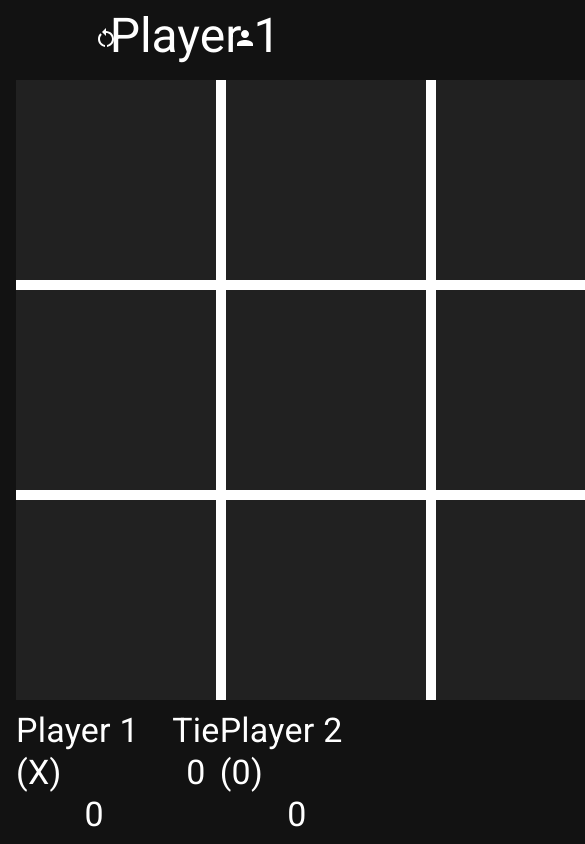
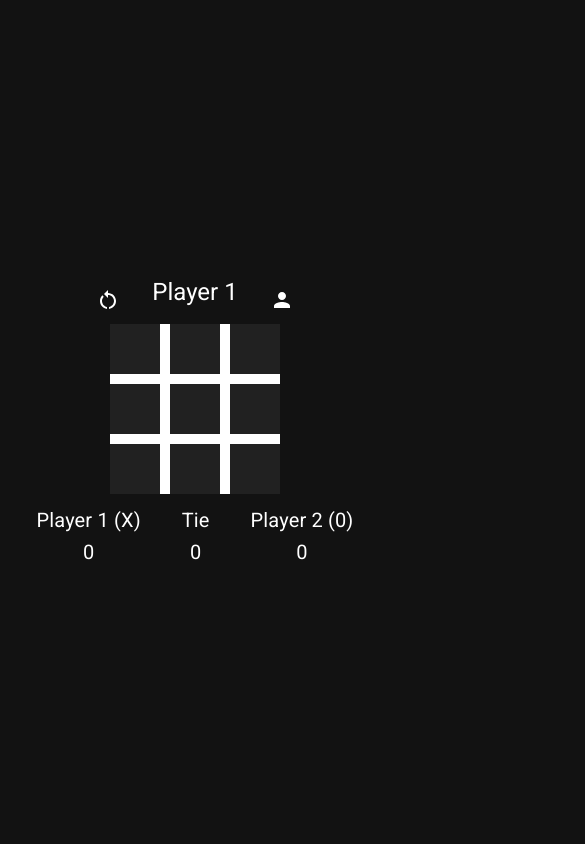
Before and after one commit to Lagicrus/TicTacToe, a React (Create React App) app in the folder tictactoe/: page / in a window 390 px wide. Shown: the top 844 px of the page, 585 px wide, since content can reach past the window. Built offline with nearby package versions, Linux system fonts and the light colour scheme.

Commit message:
Improve Mobile compatability

```diff
--- a/tictactoe/src/modules/cell.js
+++ b/tictactoe/src/modules/cell.js
@@ -1,19 +1,17 @@
 import React from "react";
-import {Box} from "@mui/material";
+import {Box, useMediaQuery} from "@mui/material";
 import {styled} from "@mui/material/styles";
 import PropTypes from "prop-types";
 import CircleOutlinedIcon from "@mui/icons-material/CircleOutlined";
 import CloseIcon from "@mui/icons-material/Close";
 import styles from "./cell.module.css";
+import clsx from "clsx";
 
-const {icon} = styles;
+const {icon, mdCell, smCell, xsmCell} = styles;
 
 const ColouredBox = styled(Box)(({theme}) => ({
-  height: "200px",
   backgroundColor: theme.palette.grey["900"],
-  width: "200px",
-  position: "relative",
-  fontSize: 96
+  position: "relative"
 }));
 
 function Cell({handlePlayClick, row, column, items}) {
@@ -23,10 +21,14 @@ function Cell({handlePlayClick, row, column, items}) {
 
   const currentCell = items[row][column];
 
+  const md = useMediaQuery((theme) => theme.breakpoints.up("md"));
+  const sm = useMediaQuery((theme) => theme.breakpoints.only("sm"));
+  const xsm = useMediaQuery((theme) => theme.breakpoints.only("xs"));
 
   return (
     <ColouredBox
       onClick={onClick}
+      className={clsx(md && mdCell, sm && smCell, xsm && xsmCell)}
     >
       {currentCell === 1 && <CloseIcon className={icon} fontSize="inherit"/>}
       {currentCell === 2 && <CircleOutlinedIcon className={icon} fontSize="inherit"/>}
--- a/tictactoe/src/modules/cell.module.css
+++ b/tictactoe/src/modules/cell.module.css
@@ -4,3 +4,21 @@
   left: 50%;
   transform: translate(-50%, -50%);
 }
+
+.mdCell {
+  height: 200px;
+  width: 200px;
+  font-size: 96px;
+}
+
+.smCell {
+  height: 100px;
+  width: 100px;
+  font-size: 48px;
+}
+
+.xsmCell {
+  height: 50px;
+  width: 50px;
+  font-size: 24px;
+}
--- a/tictactoe/src/modules/player.js
+++ b/tictactoe/src/modules/player.js
@@ -1,20 +1,22 @@
 import React from "react";
-import {Typography} from "@mui/material";
+import {Typography, useMediaQuery} from "@mui/material";
 import PropTypes from "prop-types";
 
 function Player({name, score, number, tie}) {
+  const md = useMediaQuery((theme) => theme.breakpoints.up("md"));
+
   if (tie) {
     return (
       <div>
-        <Typography variant="h4">Tie</Typography>
-        <Typography variant="h4" textAlign="center">{score}</Typography>
+        <Typography variant={md ? "h4" : "h6"}>Tie</Typography>
+        <Typography variant={md ? "h4" : "h6"} textAlign="center">{score}</Typography>
       </div>
     );
   }
   return (
     <div>
-      <Typography variant="h4">Player {number} ({name})</Typography>
-      <Typography variant="h4" textAlign="center">{score}</Typography>
+      <Typography variant={md ? "h4" : "h6"}>Player {number} ({name})</Typography>
+      <Typography variant={md ? "h4" : "h6"} textAlign="center">{score}</Typography>
     </div>
   );
 }
--- a/tictactoe/src/modules/titleBar.js
+++ b/tictactoe/src/modules/titleBar.js
@@ -1,45 +1,46 @@
 import React from "react";
-import {Box, IconButton, Tooltip, Typography} from "@mui/material";
+import {Grid, IconButton, Tooltip, Typography, useMediaQuery} from "@mui/material";
 import PropTypes from "prop-types";
 import PeopleIcon from "@mui/icons-material/People";
 import PersonIcon from "@mui/icons-material/Person";
 import RestartAltIcon from "@mui/icons-material/RestartAlt";
+import styles from "./titleBar.module.css";
 import {styled} from "@mui/material/styles";
 
-const StyledIconButtonRight = styled(IconButton)({
-  position: "absolute",
-  top: 0,
-  right: "25%",
-  transform: "translate(-50%, 25%)"
-});
+const {row} = styles;
 
-const StyledIconButtonLeft = styled(IconButton)({
-  position: "absolute",
-  top: 0,
-  left: "25%",
-  transform: "translate(-50%, 25%)"
+const StyledIconButton = styled(IconButton)({
+  top: "50%",
+  transform: "translateY(-50%)"
 });
 
 function TitleBar({isPlayer1Turn, is1PlayerMode, setIs1PlayerMode, resetBoard}) {
+  const md = useMediaQuery((theme) => theme.breakpoints.up("md"));
   const onClick = () => {
     setIs1PlayerMode(!is1PlayerMode);
   };
   return (
-    <Box sx={{position: "relative"}}>
+    <Grid container spacing={3} className={row}>
+      <Grid item>
         <Tooltip title="Reset Board & Scores" arrow>
-        <StyledIconButtonLeft onClick={resetBoard}>
-          <RestartAltIcon />
-        </StyledIconButtonLeft>
+          <StyledIconButton onClick={resetBoard}>
+            <RestartAltIcon/>
+          </StyledIconButton>
         </Tooltip>
-      <Typography variant="h3" textAlign="center" marginBottom={2}>
+      </Grid>
+      <Grid item>
+        <Typography variant={md ? "h3" : "h5"} textAlign="center" marginBottom={2}>
           {isPlayer1Turn ? "Player 1" : "Player 2"}
         </Typography>
+      </Grid>
+      <Grid item>
         <Tooltip title={is1PlayerMode ? "1 Player Mode" : "2 Player Mode"} arrow>
-        <StyledIconButtonRight onClick={onClick}>
+          <StyledIconButton onClick={onClick}>
             {is1PlayerMode ? <PersonIcon/> : <PeopleIcon/>}
-        </StyledIconButtonRight>
+          </StyledIconButton>
         </Tooltip>
-    </Box>
+      </Grid>
+    </Grid>
   );
 }
 
--- /dev/null
+++ b/tictactoe/src/modules/titleBar.module.css
@@ -0,0 +1,5 @@
+.row {
+  display: flex;
+  flex-direction: row;
+  justify-content: center;
+}
```
Lines whose indentation alone changed are shown as unchanged.
